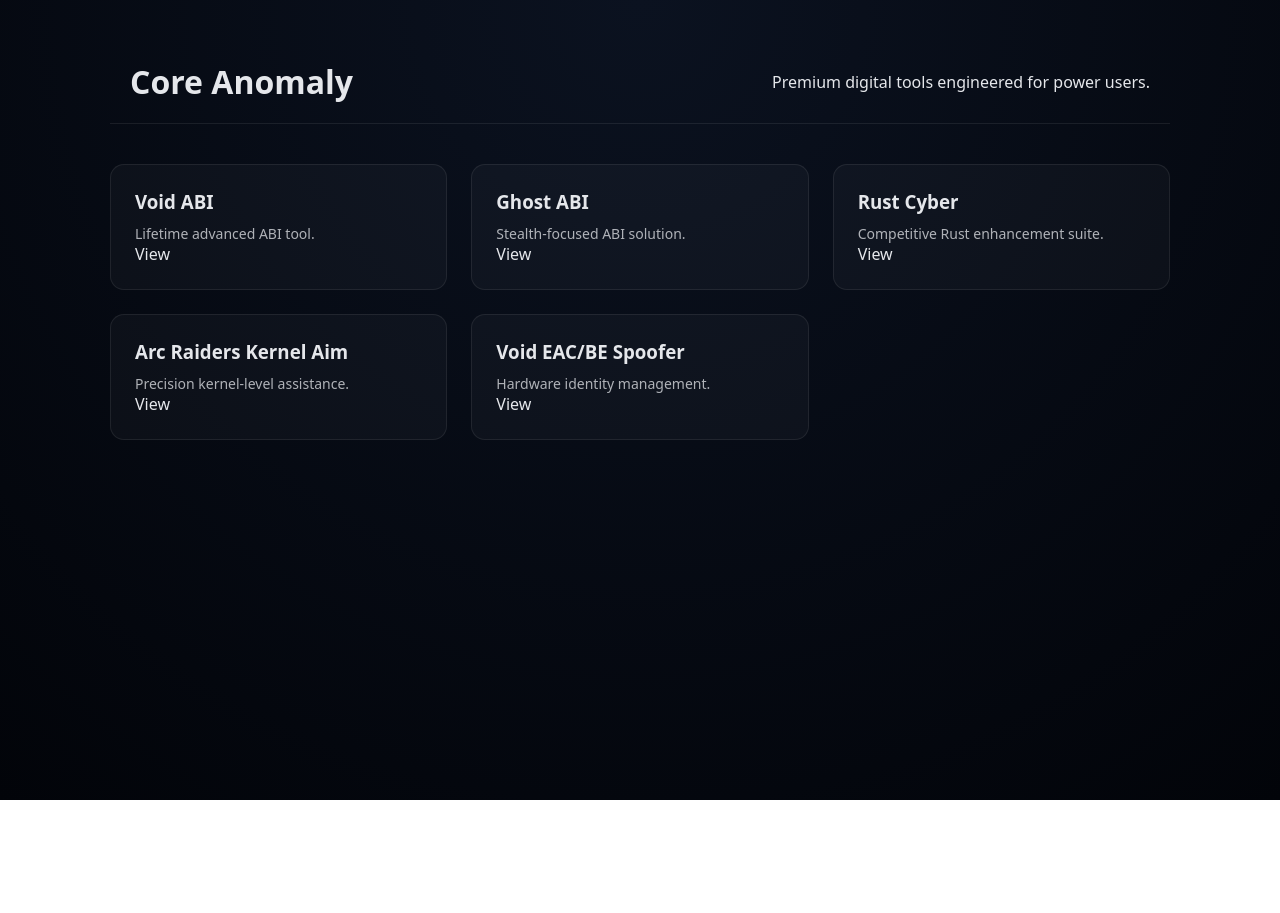
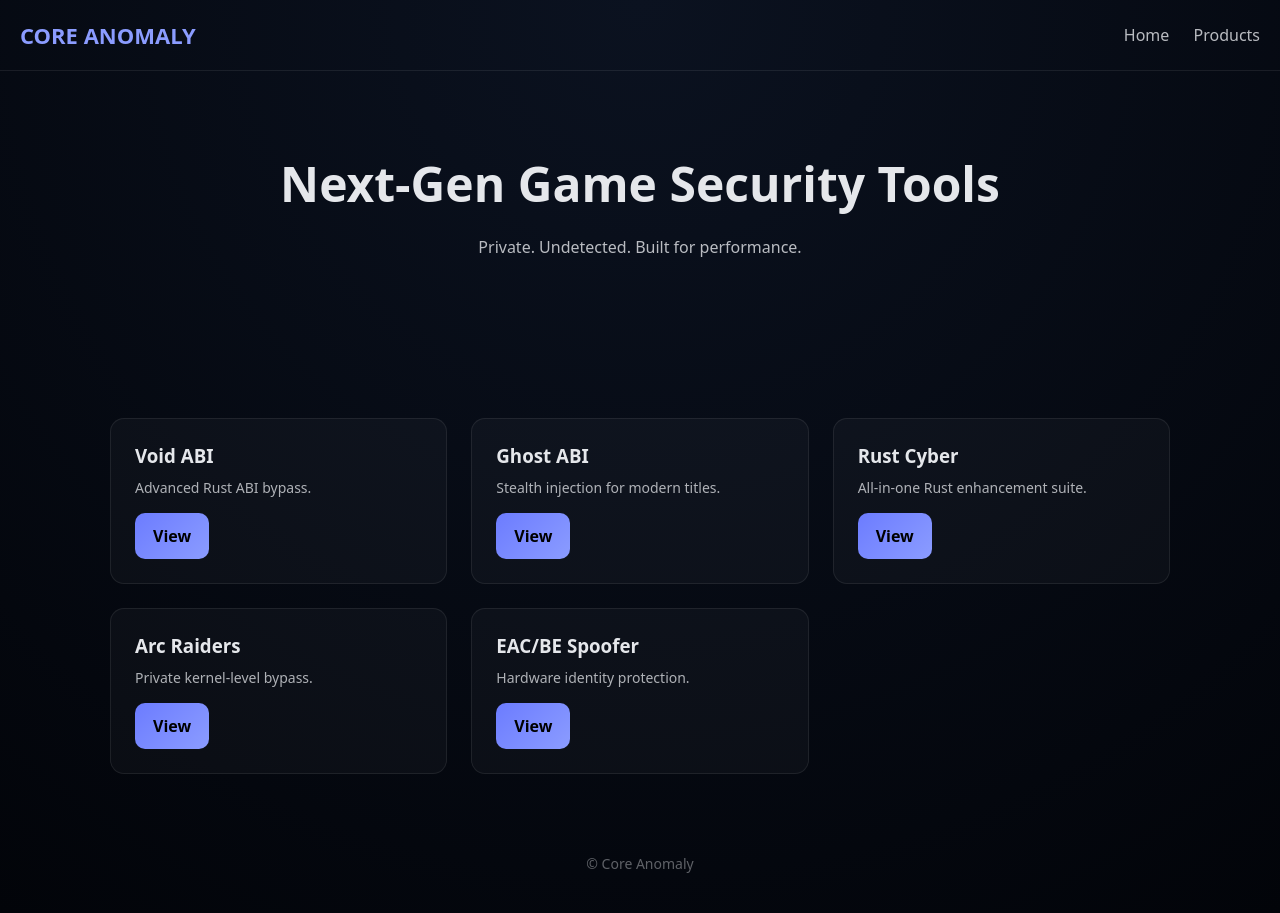
Before and after one commit to p3rczvoid-dotcom/core-anomaly-site, a plain HTML site: page index.html in a window 1280 px wide. Before the commit the page ends 800 px from the top, so only its background shows below. Drawn offline with Linux system fonts and the light colour scheme; files that its build step writes are made by us from their sources.

Commit message:
Update index.html

```diff
--- a/index.html
+++ b/index.html
@@ -1,49 +1,62 @@
 <!DOCTYPE html>
-<html>
+<html lang="en">
 <head>
+  <meta charset="UTF-8">
   <title>Core Anomaly</title>
-  <link rel="stylesheet" href="assets/css/style.css">
+  <link rel="stylesheet" href="/assets/css/style.css">
 </head>
 <body>
 
-<div class="container">
-  <header>
-    <h1>Core Anomaly</h1>
-    <p>Premium digital tools engineered for power users.</p>
-  </header>
+<header>
+  <div class="logo">CORE ANOMALY</div>
+  <nav>
+    <a href="/">Home</a>
+    <a href="#products">Products</a>
+  </nav>
+</header>
 
+<section class="hero">
+  <h1>Next-Gen Game Security Tools</h1>
+  <p>Private. Undetected. Built for performance.</p>
+</section>
+
+<div class="container" id="products">
   <div class="grid">
+
     <div class="card">
       <h3>Void ABI</h3>
-      <p>Lifetime advanced ABI tool.</p>
-      <a class="btn" href="products/void-abi.html">View</a>
+      <p>Advanced Rust ABI bypass.</p>
+      <a class="button" href="/products/void-abi.html">View</a>
     </div>
 
     <div class="card">
       <h3>Ghost ABI</h3>
-      <p>Stealth-focused ABI solution.</p>
-      <a class="btn" href="products/ghost-abi.html">View</a>
+      <p>Stealth injection for modern titles.</p>
+      <a class="button" href="/products/ghost-abi.html">View</a>
     </div>
 
     <div class="card">
       <h3>Rust Cyber</h3>
-      <p>Competitive Rust enhancement suite.</p>
-      <a class="btn" href="products/rust-cyber.html">View</a>
+      <p>All-in-one Rust enhancement suite.</p>
+      <a class="button" href="/products/rust-cyber.html">View</a>
     </div>
 
     <div class="card">
-      <h3>Arc Raiders Kernel Aim</h3>
-      <p>Precision kernel-level assistance.</p>
-      <a class="btn" href="products/arc-raiders-kernaim.html">View</a>
+      <h3>Arc Raiders</h3>
+      <p>Private kernel-level bypass.</p>
+      <a class="button" href="/products/arc-raiders-kernaim.html">View</a>
     </div>
 
     <div class="card">
-      <h3>Void EAC/BE Spoofer</h3>
-      <p>Hardware identity management.</p>
-      <a class="btn" href="products/void-eacbe-spoofer.html">View</a>
+      <h3>EAC/BE Spoofer</h3>
+      <p>Hardware identity protection.</p>
+      <a class="button" href="/products/void-eacbe-spoofer.html">View</a>
     </div>
+
   </div>
 </div>
 
+<div class="footer">© Core Anomaly</div>
+
 </body>
 </html>
```
